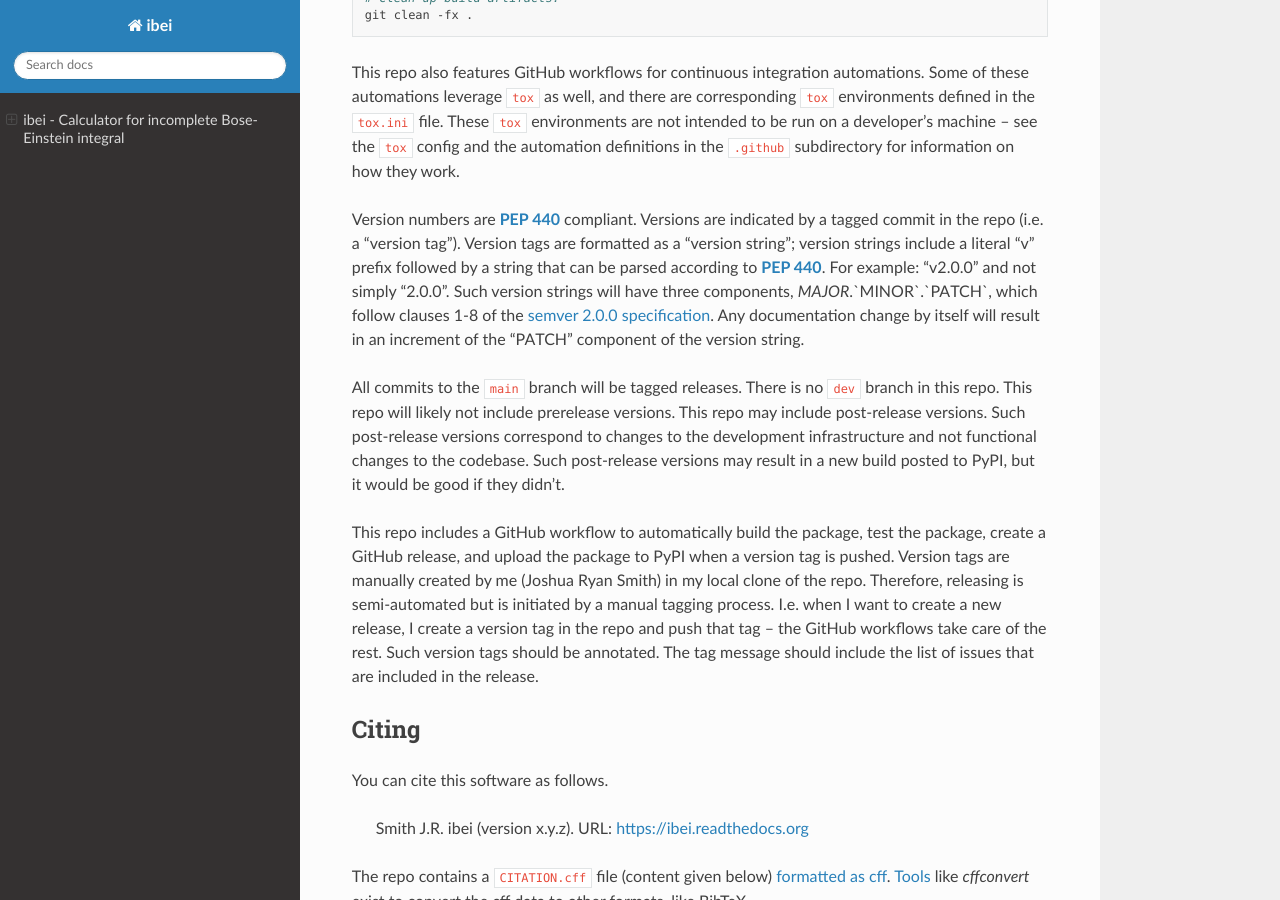
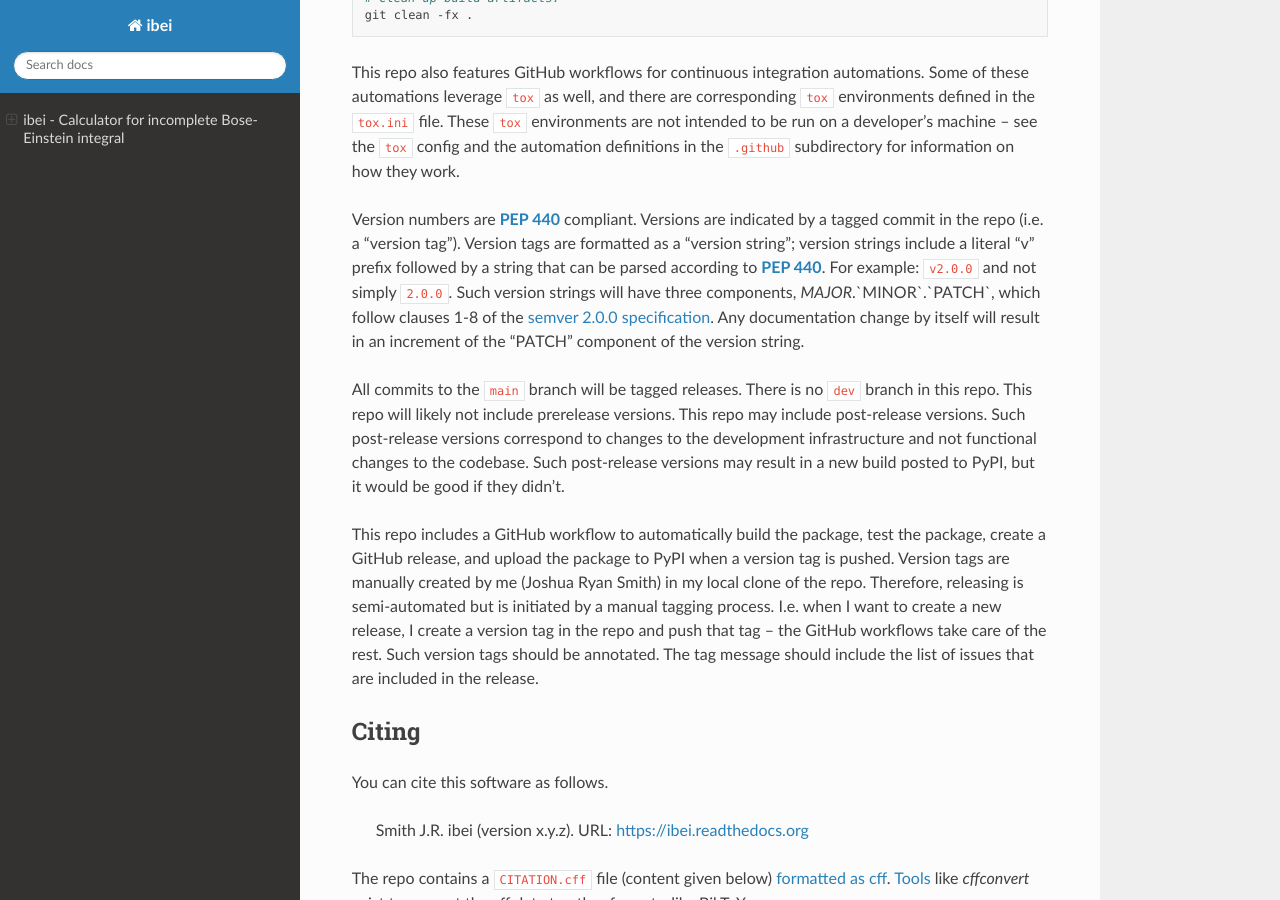
Before and after one commit to jrsmith3/ibei, a Sphinx documentation site: the page built from doc/index.rst, in a window 1280 px wide and 900 px high, scrolled down 4686 px. Built offline with Sphinx 7.4.7 and the Read the Docs theme 2.0.0, drawn with Linux system fonts in a browser that asks for light colours; the version number could not be read and is left out; cross-references to code outside the pages are shown as plain code.

Commit message:
Replace quote with backticks

```diff
--- a/doc/index.rst
+++ b/doc/index.rst
@@ -248,7 +248,7 @@ Version numbers are :pep:`440` compliant. Versions are indicated by a
 tagged commit in the repo (i.e. a "version tag"). Version tags are
 formatted as a "version string"; version strings include a
 literal "v" prefix followed by a string that can be parsed according
-to :pep:`440`. For example: "v2.0.0" and not simply "2.0.0". Such
+to :pep:`440`. For example: ``v2.0.0`` and not simply ``2.0.0``. Such
 version strings will have three components, `MAJOR`.`MINOR`.`PATCH`,
 which follow clauses 1-8 of the `semver 2.0.0 specification
 <https://semver.org/>`_. Any documentation change by itself will
```
